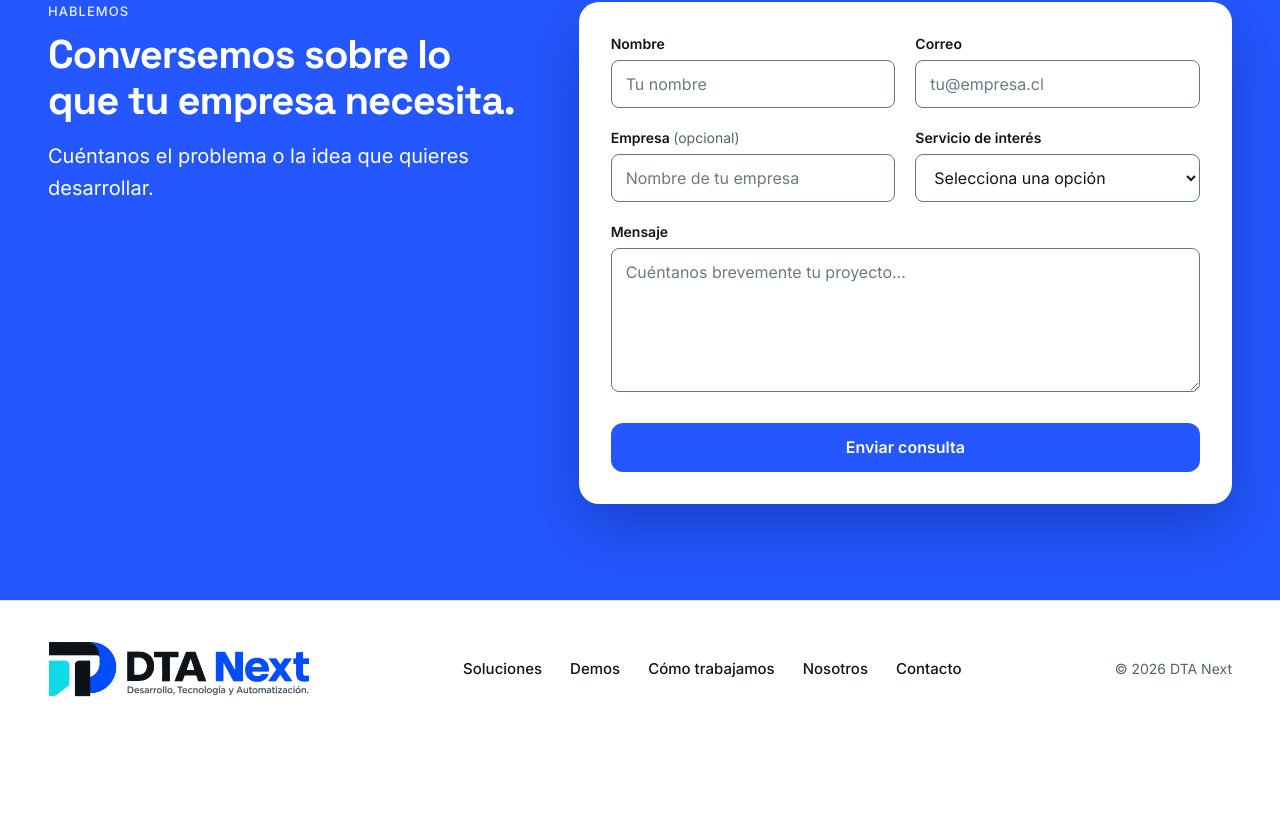
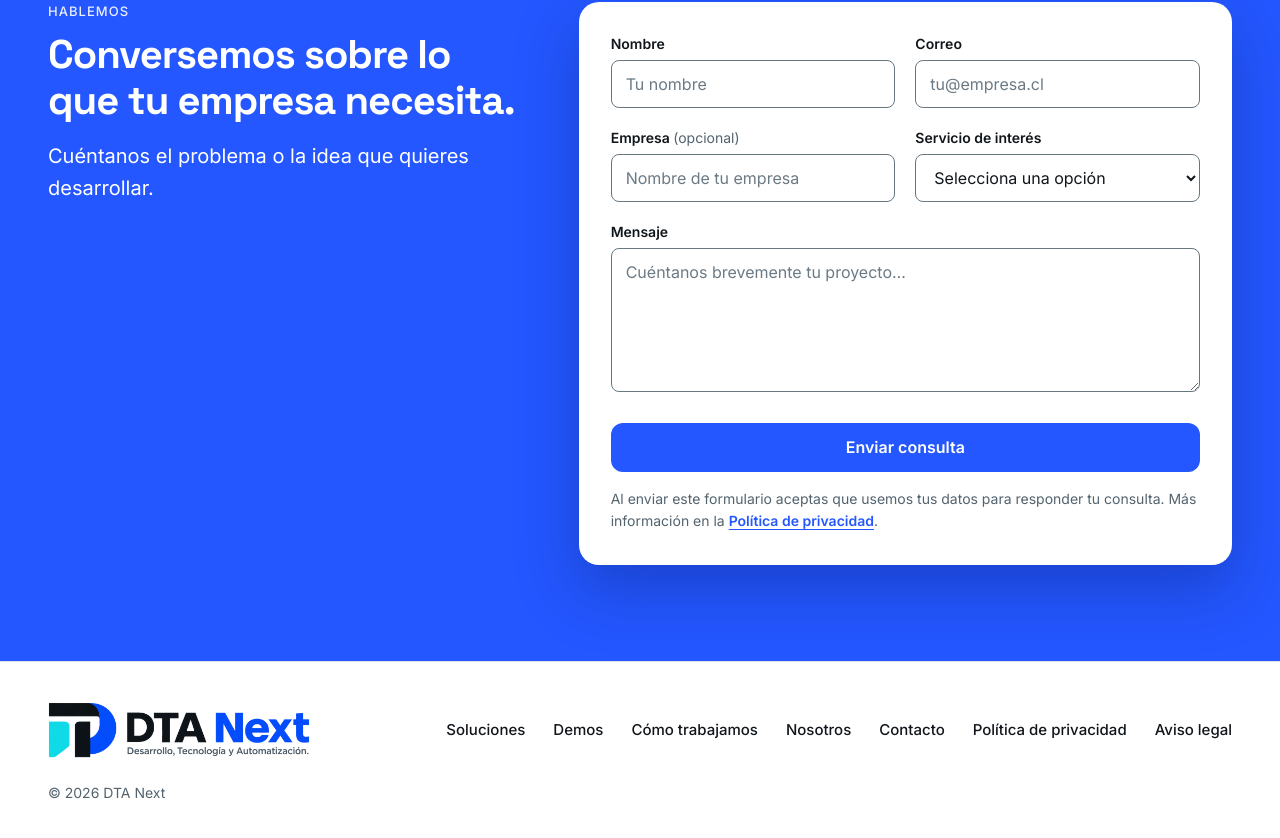
Before and after one commit to sebastian-cp/dta-next, a React (Vite) app: page / in a window 1280 px wide. Shown: the part 5556-6394 px from the top of the page. Before the commit the page ends 6293 px from the top, so only its background shows below. Built offline with nearby package versions, Linux system fonts and the light colour scheme.

Commit message:
Agrega política de privacidad, aviso legal y aviso en el formulario

```diff
--- a/src/App.jsx
+++ b/src/App.jsx
@@ -3,6 +3,7 @@ import { Analytics } from '@vercel/analytics/react'
 import Sprite from './components/Sprite.jsx'
 import Header from './components/Header.jsx'
 import Footer from './components/Footer.jsx'
+import LegalModal from './components/LegalModal.jsx'
 import Hero from './sections/Hero.jsx'
 import Problems from './sections/Problems.jsx'
 import Services from './sections/Services.jsx'
@@ -16,6 +17,7 @@ import Contact from './sections/Contact.jsx'
 export default function App() {
   const [serviceModal, setServiceModal] = useState(null)
   const [contactService, setContactService] = useState('')
+  const [legalDoc, setLegalDoc] = useState(null) // 'privacy' | 'legal' | null
 
   // Cierra modales, preselecciona el servicio y lleva al formulario.
   const goContact = (service) => {
@@ -42,9 +44,10 @@ export default function App() {
         <Process />
         <About />
         <Faq />
-        <Contact service={contactService} onServiceChange={setContactService} />
+        <Contact service={contactService} onServiceChange={setContactService} onOpenLegal={setLegalDoc} />
       </main>
-      <Footer />
+      <Footer onOpenLegal={setLegalDoc} />
+      <LegalModal doc={legalDoc} onClose={() => setLegalDoc(null)} />
       <Analytics />
     </>
   )
--- a/src/components/Footer.jsx
+++ b/src/components/Footer.jsx
@@ -1,6 +1,6 @@
 import { NAV } from '../data/content.js'
 
-export default function Footer() {
+export default function Footer({ onOpenLegal }) {
   return (
     <footer className="site-footer">
       <div className="container">
@@ -10,6 +10,8 @@ export default function Footer() {
         <nav className="footer-nav" aria-label="Pie de página">
           {NAV.map((l) => <a key={l.href} href={l.href}>{l.label}</a>)}
           <a href="#contacto">Contacto</a>
+          <button type="button" onClick={() => onOpenLegal('privacy')}>Política de privacidad</button>
+          <button type="button" onClick={() => onOpenLegal('legal')}>Aviso legal</button>
         </nav>
         <p className="footer-copy">© {new Date().getFullYear()} DTA Next</p>
       </div>
--- /dev/null
+++ b/src/components/LegalModal.jsx
@@ -0,0 +1,27 @@
+import Modal, { ModalActions } from './Modal.jsx'
+import { LEGAL, LEGAL_UPDATED } from '../data/legal.js'
+
+/** Muestra un documento legal (política de privacidad o aviso legal) en un modal accesible. */
+export default function LegalModal({ doc, onClose }) {
+  const data = doc ? LEGAL[doc] : null
+  return (
+    <Modal open={!!data} onClose={onClose} titleId="legal-title">
+      {data && (
+        <div className="legal">
+          <h2 id="legal-title">{data.title}</h2>
+          <p className="legal__meta">Última actualización: {LEGAL_UPDATED}</p>
+          <p className="lead">{data.intro}</p>
+          {data.sections.map((s) => (
+            <section key={s.title}>
+              <h3>{s.title}</h3>
+              {s.paragraphs?.map((p) => <p key={p}>{p}</p>)}
+              {s.items && <ul>{s.items.map((i) => <li key={i}>{i}</li>)}</ul>}
+              {s.after && <p>{s.after}</p>}
+            </section>
+          ))}
+          <ModalActions onClose={onClose} />
+        </div>
+      )}
+    </Modal>
+  )
+}
--- /dev/null
+++ b/src/data/legal.js
@@ -0,0 +1,85 @@
+export const CONTACT_EMAIL = 'dta.next.contacto@gmail.com'
+export const LEGAL_UPDATED = '4 de octubre de 2026'
+
+// Cada documento: lista de secciones { title, paragraphs?, items? }.
+export const LEGAL = {
+  privacy: {
+    title: 'Política de privacidad',
+    intro:
+      'En DTA Next tratamos tus datos personales solo para responder tus consultas. Aquí explicamos qué datos recopilamos, para qué los usamos y cómo puedes ejercer tus derechos, conforme a la Ley N° 19.628 y a la Ley N° 21.719, que la reemplaza desde el 1 de diciembre de 2026.',
+    sections: [
+      {
+        title: '1. Responsable',
+        paragraphs: [`DTA Next es el responsable del tratamiento de los datos recopilados en este sitio. Puedes contactarnos en ${CONTACT_EMAIL}.`],
+      },
+      {
+        title: '2. Datos que recopilamos',
+        items: [
+          'Formulario de contacto: nombre, correo electrónico, empresa (opcional), servicio de interés y el mensaje que escribas.',
+          'Analítica de visitas: datos técnicos agregados, como páginas visitadas, país, tipo de dispositivo y navegador, mediante Vercel Analytics. Según la documentación de Vercel, funciona sin cookies y sin identificar personalmente a los visitantes.',
+        ],
+      },
+      {
+        title: '3. Para qué usamos tus datos',
+        paragraphs: ['Usamos los datos del formulario para responder tu consulta y, si corresponde, preparar una propuesta. No los usamos para publicidad masiva ni los vendemos a terceros. Los datos de analítica se usan para entender cómo se usa el sitio y mejorarlo.'],
+      },
+      {
+        title: '4. Base del tratamiento',
+        paragraphs: ['Tratamos los datos del formulario porque tú nos los entregas voluntariamente para que te contactemos. Al enviar el formulario, aceptas este uso.'],
+      },
+      {
+        title: '5. Con quién los compartimos',
+        paragraphs: ['Para operar el sitio usamos proveedores que tratan datos por nuestra cuenta:'],
+        items: [
+          'Vercel: alojamiento del sitio y analítica de visitas.',
+          'Resend: envío del correo con tu consulta.',
+          'Google (Gmail): recepción y gestión de las consultas en nuestra bandeja de correo.',
+        ],
+        after: 'Estos proveedores pueden tratar datos en servidores fuera de Chile, por ejemplo en Estados Unidos.',
+      },
+      {
+        title: '6. Cuánto tiempo los conservamos',
+        paragraphs: ['Conservamos tu consulta por 12 meses desde que la recibimos, o hasta que nos pidas eliminarla. Si luego se concreta un servicio, los datos necesarios se conservarán según lo que establezca la propuesta o el contrato.'],
+      },
+      {
+        title: '7. Tus derechos',
+        paragraphs: [`Puedes solicitar acceso, rectificación, supresión, oposición, bloqueo y portabilidad de tus datos escribiendo a ${CONTACT_EMAIL}. Indica qué derecho quieres ejercer y el correo con el que nos escribiste. Responderemos dentro de los plazos que fija la ley.`],
+      },
+      {
+        title: '8. Seguridad',
+        paragraphs: ['Aplicamos medidas razonables para proteger tus datos, como conexiones cifradas (HTTPS) y acceso restringido a la bandeja donde recibimos las consultas.'],
+      },
+      {
+        title: '9. Cookies',
+        paragraphs: ['Este sitio no instala cookies propias ni de publicidad. Si en el futuro incorporamos herramientas que las usen, te lo informaremos y solicitaremos tu consentimiento cuando corresponda.'],
+      },
+      {
+        title: '10. Cambios en esta política',
+        paragraphs: [`Podemos actualizar esta política. La fecha de la última actualización es el ${LEGAL_UPDATED}.`],
+      },
+    ],
+  },
+
+  legal: {
+    title: 'Aviso legal',
+    intro: 'Información general sobre el uso de este sitio.',
+    sections: [
+      {
+        title: 'Titularidad',
+        paragraphs: [`Este sitio es operado por DTA Next. Contacto: ${CONTACT_EMAIL}.`],
+      },
+      {
+        title: 'Contenido informativo',
+        paragraphs: ['La información de este sitio es de carácter general y no constituye una oferta ni una propuesta comercial vinculante. Los alcances, entregables, plazos y condiciones de cada servicio se definen por escrito en la propuesta y el contrato correspondientes.'],
+      },
+      {
+        title: 'Demos y visualizaciones',
+        paragraphs: ['Las demos, pantallas y visualizaciones son conceptos ilustrativos con datos ficticios. No corresponden a clientes ni a proyectos de DTA Next, ni garantizan un resultado determinado.'],
+      },
+      {
+        title: 'Propiedad intelectual',
+        paragraphs: ['Los textos, diseños, logotipos y demás elementos del sitio pertenecen a DTA Next. No pueden copiarse ni reutilizarse sin autorización previa.'],
+      },
+    ],
+  },
+}
--- a/src/sections/Contact.jsx
+++ b/src/sections/Contact.jsx
@@ -14,7 +14,7 @@ const RULES = {
   mensaje: (v) => (v.trim().length < 10 ? 'Cuéntanos un poco más sobre tu proyecto (al menos 10 caracteres).' : ''),
 }
 
-export default function Contact({ service, onServiceChange }) {
+export default function Contact({ service, onServiceChange, onOpenLegal }) {
   const [values, setValues] = useState({ nombre: '', correo: '', empresa: '', mensaje: '' })
   const [errors, setErrors] = useState({})
   const [status, setStatus] = useState('idle') // idle | sending | success | error
@@ -99,6 +99,10 @@ export default function Contact({ service, onServiceChange }) {
             <Button type="submit" block style={{ marginTop: 24 }} disabled={status === 'sending'} aria-disabled={status === 'sending'}>
               {status === 'sending' ? 'Enviando…' : 'Enviar consulta'}
             </Button>
+            <p className="form-legal">
+              Al enviar este formulario aceptas que usemos tus datos para responder tu consulta. Más información en la{' '}
+              <button type="button" className="inline-link" onClick={() => onOpenLegal('privacy')}>Política de privacidad</button>.
+            </p>
             <div role="status" aria-live="polite">
               {status === 'success' && (
                 <div className="form-status form-status--ok">
--- a/src/styles/modal.css
+++ b/src/styles/modal.css
@@ -35,3 +35,13 @@ dialog[open] { animation: pop var(--duration-normal) var(--ease-standard); }
 @media (prefers-reduced-motion: reduce) {
   *, *::before, *::after { animation: none !important; transition: none !important; scroll-behavior: auto !important; }
 }
+
+/* Documentos legales */
+.legal__meta { color: var(--color-text-muted); font-size: .875rem; margin: 4px 0 0; }
+.legal .lead { margin-top: 16px; }
+.legal section { margin-top: 24px; padding-block: 0; }
+.legal h3 { font: 600 1.0625rem/1.4 var(--font-body); text-transform: none; letter-spacing: 0; color: var(--brand-ink); margin: 0 0 8px; }
+.legal p + p, .legal ul + p { margin-top: 8px; }
+.legal p, .legal li { color: var(--color-text-muted); max-width: 65ch; }
+.legal ul { list-style: disc; padding-left: 20px; display: grid; gap: 6px; }
+.legal .actions { margin-top: 32px; }
--- a/src/styles/sections.css
+++ b/src/styles/sections.css
@@ -222,3 +222,10 @@
 .form-status--error { border-color: var(--color-error); background: #FDEEEC; color: #7A1810; }
 .form-status--error .icon { color: var(--color-error); }
 .hp { position: absolute; left: -9999px; width: 1px; height: 1px; overflow: hidden; }
+
+/* Enlaces legales (botones con aspecto de enlace) */
+.footer-nav button, .inline-link { background: none; border: 0; padding: 0; font: inherit; cursor: pointer; }
+.footer-nav button { font-weight: 500; font-size: .9375rem; min-height: 44px; display: inline-flex; align-items: center; }
+.footer-nav button:hover { color: var(--brand-blue); text-decoration: underline; text-underline-offset: 4px; }
+.inline-link { color: var(--brand-blue); font-weight: 600; text-decoration: underline; text-underline-offset: 3px; }
+.form-legal { font-size: .875rem; color: var(--color-text-muted); margin-top: 16px; }
```
Also changed, not shown: 1 other file (tests, documents, lock files or other folders).
